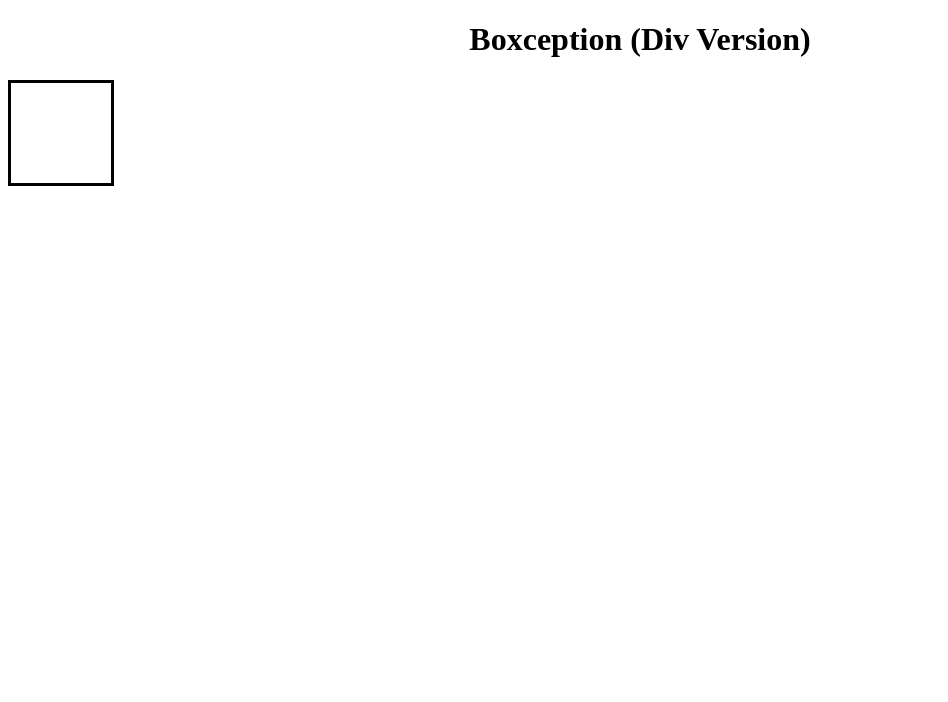
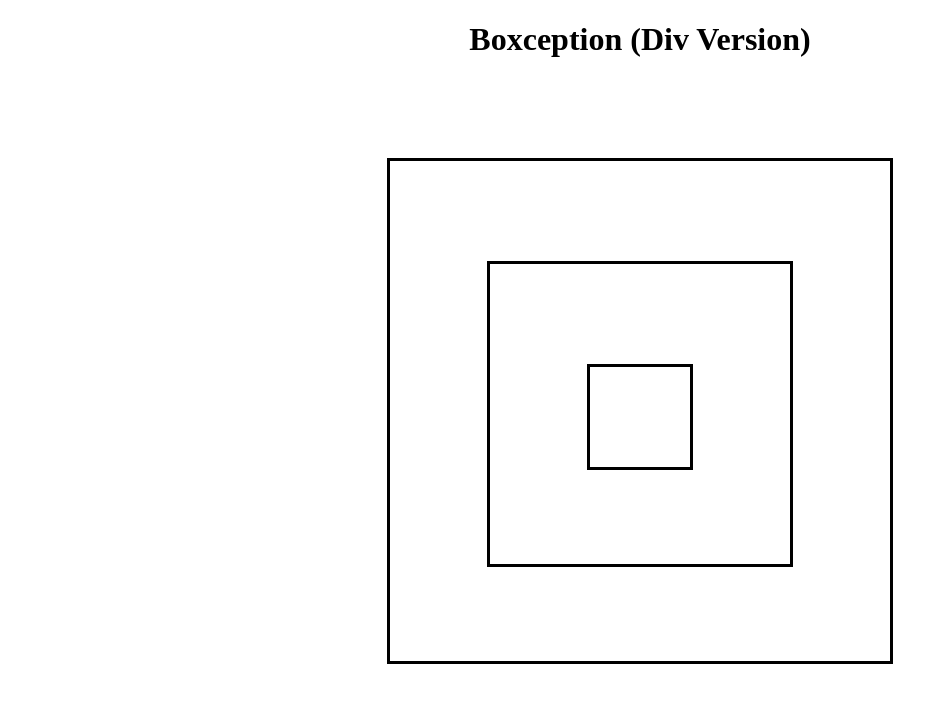
Before and after one commit to EthanGantt/Boxception, a plain HTML site: page index.html in a window 1280 px wide. Shown: the whole page, without its empty margins (0-948 px from the left). Drawn offline with Linux system fonts and the light colour scheme.

Commit message:
Finished

```diff
--- a/index.html
+++ b/index.html
@@ -10,7 +10,11 @@
 <body>
     <h1>Boxception (Div Version)</h1>
 
-    <div></div>
+    <div id="large">
+        <div id="medium">
+            <div id="small"></div>
+        </div>
+    </div>
 
 </body>
 </html>
--- a/style.css
+++ b/style.css
@@ -2,9 +2,24 @@ h1 {
     text-align: center;
 }
 
-div {
+#large {
     border: 3px solid black;
+    width: 500px;
+    height: 500px;
+    margin: 100px auto;
+
+}
+
+#medium {
+    border: 3px solid black;
+    width: 300px;
+    height: 300px;
+    margin: 100px auto;
+}
+
+#small {
+    border: 3px solid black;
+    width: 100px;
     height: 100px;
-    width: 100px;
-    display: inline-block;
+    margin: 100px auto;
 }
```
